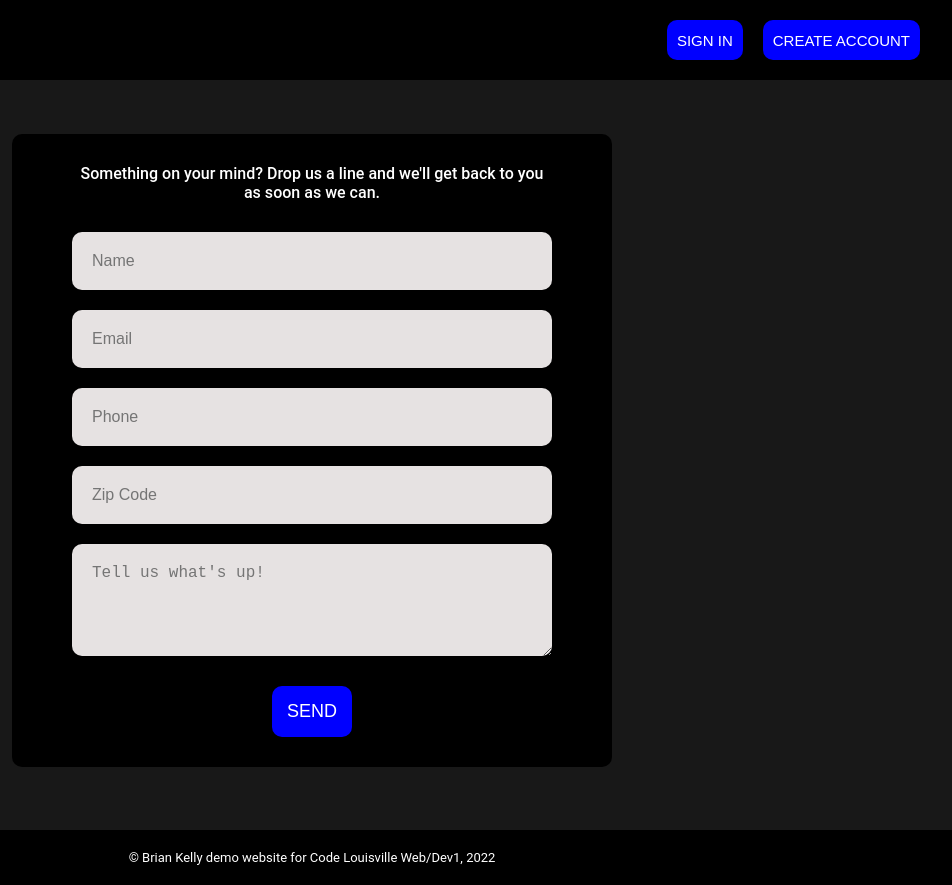
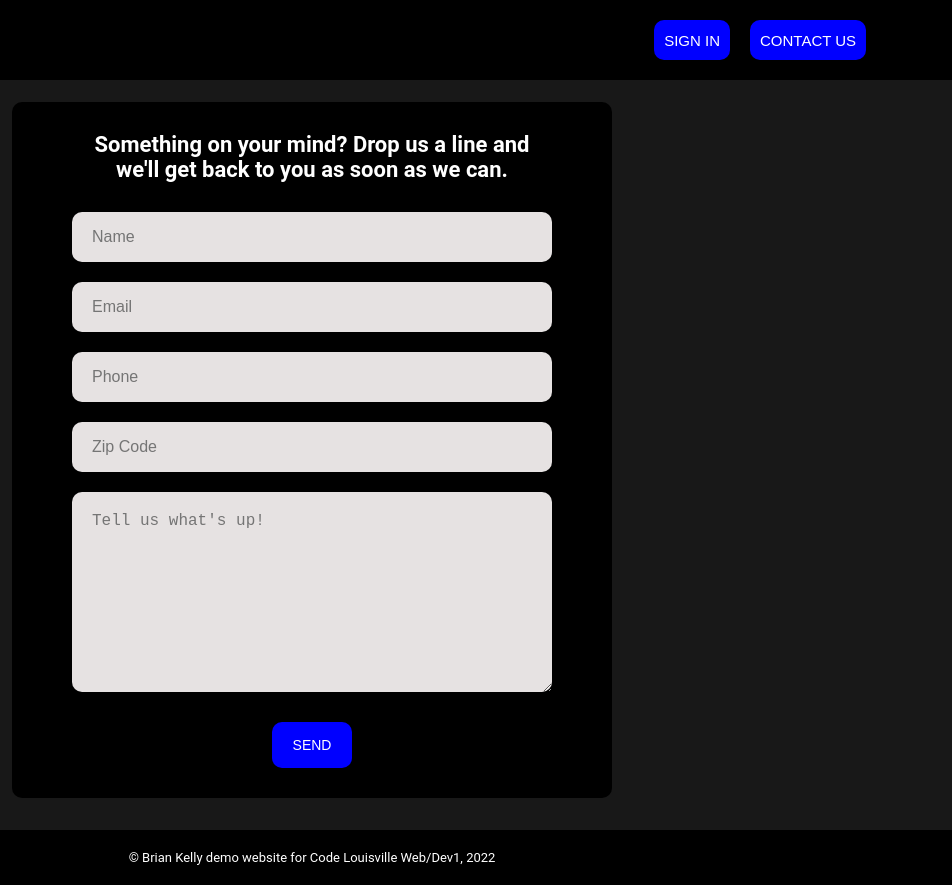
Before and after one commit to BrianKellyTech/Movie-Fanatic, a website: page contact.html in a window 1280 px wide. Shown: the full height of the page, 328-1280 px from the left. Drawn offline with Linux system fonts and the light colour scheme.

Commit message:
More work on CONTACT page plus cosmetic changes.

```diff
--- a/contact.html
+++ b/contact.html
@@ -19,9 +19,7 @@
         <button class="btn sign-btn"
             onclick="alert(`This is not a functional button. It is for educational purposes only.`);">SIGN
             IN</button>
-        <button class="btn account-btn"
-            onclick="alert(`This is not a functional button. It is for educational purposes only.`);">CREATE
-            ACCOUNT</button>
+            <a href="contact.html"><button class="btn contact-btn">CONTACT US</button></a>
     </div>
 
 </nav>
@@ -33,7 +31,7 @@
             <input type="email" id="email" placeholder="Email" required>
             <input type="phone" id="phone" placeholder="Phone" required>
             <input type="zip" id="zip" placeholder="Zip Code" required>
-            <textarea name="message" rows="4" placeholder="Tell us what's up!"></textarea>
+            <textarea id="message" placeholder="Tell us what's up!"></textarea>
             <input type="submit" class="button" value="SEND" onclick="showMessage()" />
         </form>
     </div>
--- a/css/contact.css
+++ b/css/contact.css
@@ -1,5 +1,4 @@
 /* Contact container styling */
-
 .contact-container {
     display: flex;
     height: 600px;
@@ -11,7 +10,6 @@
 }
 
 /* Contact form styling*/
-
 form {
     background-color: black;
     display: flex;
@@ -22,8 +20,7 @@ form {
     border-radius: 10px;
 }
 
-/* contact form header styling */
-
+/* Contact form header styling */
 form h3 {
     color: white;
     font-weight: 500;
@@ -32,8 +29,7 @@ form h3 {
     margin-bottom: 20px;
 }
 
-/* contact form input field styling */
-
+/* Contact form input field styling */
 form input,
 form textarea {
     border: 0;
@@ -45,13 +41,33 @@ form textarea {
     border-radius: 10px;
 }
 
-/* contact form button styling */
+#name {
+    height: 30px;
+}
+
+#email {
+    height: 30px;
+}
+
+#phone {
+    height: 30px;
+}
+
+#zip {
+    height: 30px;
+}
+
+#message {
+    height: 150px;
+}
+
+/* Contact form button styling */
 
 .button {
     padding: 15px;
     background: blue;
     color: #fff;
-    font-size: 18px;
+    font-size: 14px;
     border: 0;
     outline: none;
     cursor: pointer;
@@ -61,87 +77,62 @@ form textarea {
 }
 
 
-
-
-
-
 /* Tablet Media Query */
 
-/* @media screen and (min-width:768px) { */
+@media screen and (min-width:768px) {
 
+    form h3 {
+        font-weight: 600;
+        font-size: 20px;
+    }
 
-/* Contact container styling */
+    #name {
+        height: 40px;
+    }
 
-/* .contact-container {
-    height: 100vh;
-    margin-top: 80px;
-    margin-bottom: unset;
-} */
+    #email {
+        height: 40px;
+    }
 
-/* contact form header styling */
+    #phone {
+        height: 40px;
+    }
 
-/* form h3 {
-    font-weight: 650;
-    font-size: 18px;
-} */
+    #zip {
+        height: 40px;
+    }
 
-/* contact form input field styling */
+    #message {
+        height: 175px;
+    }
+}
 
-/* form input,
-form textarea {
-    border: 0;
-    margin: 10px 0;
-    padding: 20px;
-    outline: none;
-    background: #e6e2e2;
-    font-size: 16px;
-    border-radius: 10px;
-} */
+/* Desktop Media Query  */
 
-/* contact form button styling */
+@media screen and (min-width:1024px) {
 
-/* .button {
-    width: 90px;
-} */
+    form h3 {
+        font-weight: 700;
+        font-size: 22px;
+    }
 
+    #name {
+        height: 50px;
+    }
 
+    #email {
+        height: 50px;
+    }
 
+    #phone {
+        height: 50px;
+    }
 
-/* Desktop Media Query */
+    #zip {
+        height: 50px;
+    }
 
-/* @media screen and (min-width:1024px) { */
-
-
-/* Contact container styling */
-
-/* .contact-container {
-    height: 100vh;
-    margin-top: 80px;
-    margin-bottom: unset;
-} */
-
-/* contact form header styling */
-
-/* form h3 {
-    font-weight: 800;
-    font-size: 20px;
-} */
-
-/* contact form input field styling */
-
-/* form input,
-form textarea {
-    border: 0;
-    margin: 10px 0;
-    padding: 20px;
-    outline: none;
-    background: #e6e2e2;
-    font-size: 16px;
-    border-radius: 10px;
-} */
-
-/* contact form button styling */
-
-/* .button {
-    width: 100px;
-} */
+    #message {
+        height: 200px;
+    }
+}
--- a/css/style.css
+++ b/css/style.css
@@ -1,5 +1,4 @@
 /* Site-wide Stying */
-
 * {
     margin: 0;
     padding: 0;
@@ -27,10 +26,11 @@ body {
 }
 
 /* Site Logo */
-
 a {
     height: 90%;
     width: 180px;
+    margin-right: 20px;
+    text-decoration: none;
     display: flex;
     align-items: center;
 }
@@ -62,7 +62,7 @@ a {
     cursor: pointer;
 }
 
-.account-btn {
+.contact-btn {
     background: blue;
     margin-right: 10px;
     font-size: 10px;
@@ -75,7 +75,7 @@ a {
     width: 60px;
 }
 
-/* Main Section */
+/* All text for the main section */
 .main {
     position: relative;
     margin-top: 60px;
@@ -84,7 +84,7 @@ a {
     color: white;
 }
 
-/* 'Movies' Title */
+/* Movie fanatic main h1 greeting */
 .main-heading {
     font-weight: 900;
     font-size: 30px;
@@ -121,7 +121,7 @@ a {
     height: 200px;
     display: flex;
     align-items: center;
-    /* Scrolling */
+    /* Container Scrolling */
     overflow-x: auto;
     overflow-y: hidden;
     scroll-behavior: smooth;
@@ -161,7 +161,7 @@ a {
     display: none;
 }
 
-/* main footer styling */
+/* Footer styling */
 
 .footer-container {
     background: black;
@@ -182,6 +182,10 @@ a {
 
 @media screen and (min-width:768px) {
 
+    a {
+        margin-right: unset;
+    }
+
     .logo {
         height: 80%;
         width: 300px;
@@ -197,7 +201,7 @@ a {
         width: unset;
     }
 
-    .account-btn {
+    .contact-btn {
         margin-right: unset;
         font-size: 12.5px;
         width: unset;
@@ -235,6 +239,10 @@ a {
 
 @media screen and (min-width:1024px) {
 
+    a {
+        margin-right: unset;
+    }
+
     .logo {
         height: 110%;
         width: 400px;
@@ -250,7 +258,7 @@ a {
         width: unset;
     }
 
-    .account-btn {
+    .contact-btn {
         margin-right: unset;
         font-size: 15px;
         width: unset;
--- a/server.js
+++ b/server.js
@@ -14,6 +14,11 @@ app.get('/', (req, res) => {
 // Setup route to movie info page
 app.get('/:id', (req, res) => {
     res.sendFile(__dirname + '/about.html');
+})
+
+// Setup route to contact page
+app.get('/', (req, res) => {
+    res.sendFile(__dirname + '/contact.html');
 })
 
 // Show message if route is invalid
```
Also changed, not shown: about.html (+2 -4 lines), css/about.css (+14 -3 lines), index.html (+2 -4 lines), js/about.js (+4 -4 lines).
